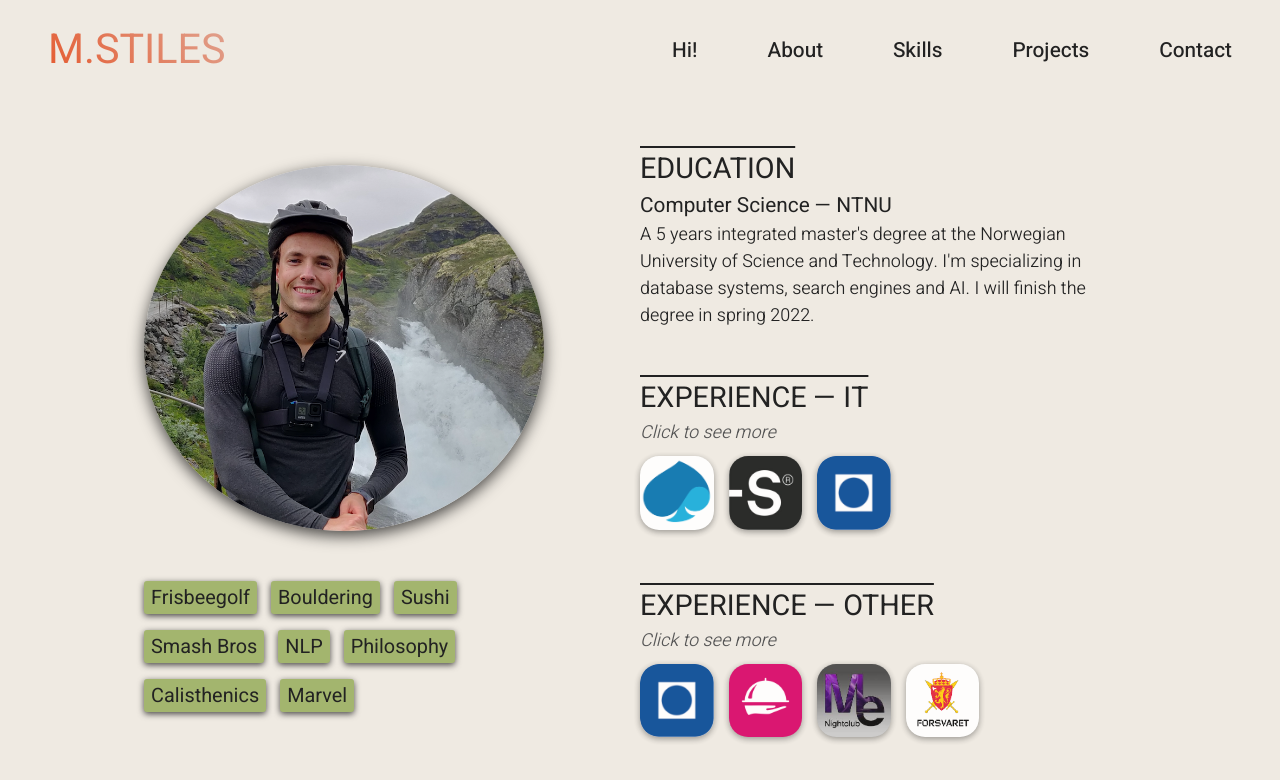
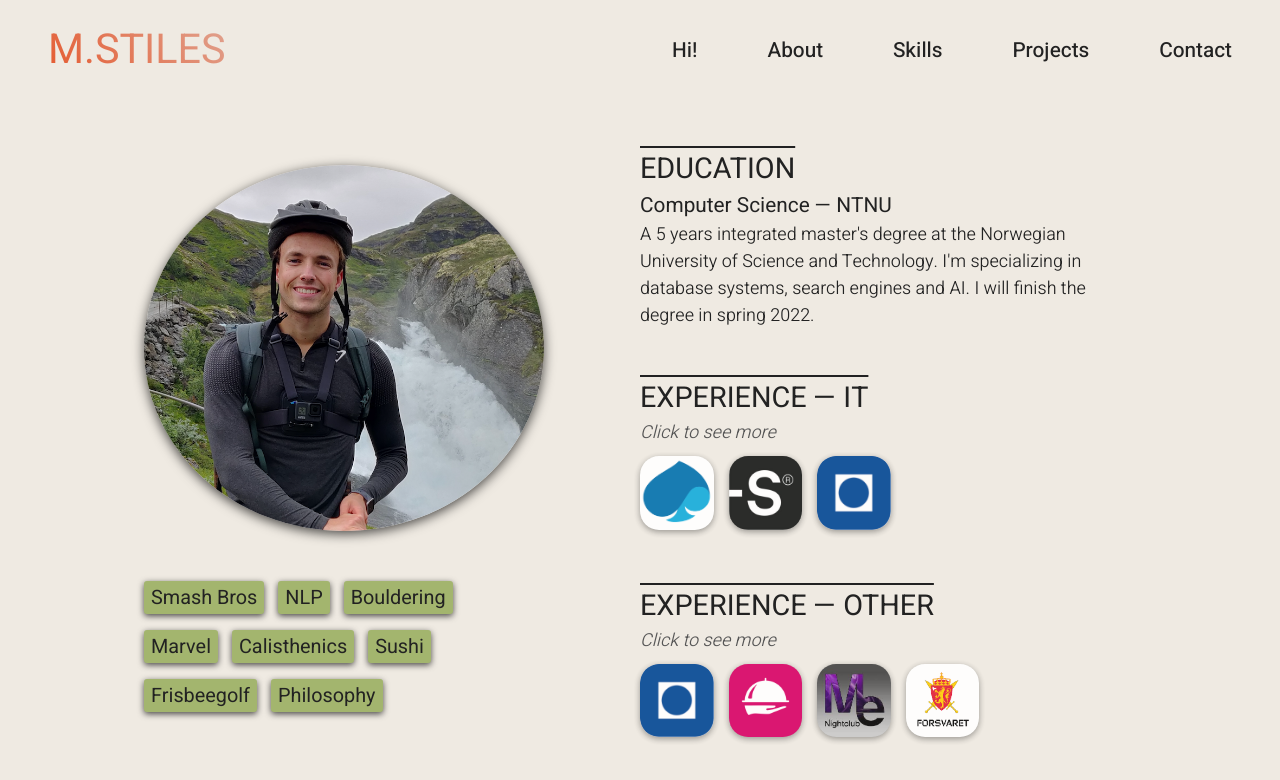
Before and after one commit to martinstiles/Portfolio-2.0, a React (Create React App) app: page /Portfolio-2.0/about in a window 1280 px wide. Shown: the top 780 px of the page. Built offline with nearby package versions, Linux system fonts and the light colour scheme; the HTML template or start-up script is replaced by a standard one.

Commit message:
add and change textual data

```diff
--- a/src/components/about/imageComponent/image.style.scss
+++ b/src/components/about/imageComponent/image.style.scss
@@ -3,14 +3,14 @@
 .profile-img {
     border-radius: 50%;
     max-width: 70%;
-    width: 400px;
-    box-shadow: rgba(0, 0, 0, 0.7) 0px 5px 15px;
+    width: $image-width;
+    box-shadow: rgba(0, 0, 0, 0.7) 0px 3px 12px;
     margin-bottom: 50px;
 }
 
 @media screen and (max-width: $ipad-width) {
     .profile-img {
-        box-shadow: rgba(0, 0, 0, 0.7) 0px 3px 10px;
+        box-shadow: rgba(0, 0, 0, 0.7) 0px 2px 8px;
         margin-top: 0.35em // To avoid shadow going behind navbar
     }
 }
--- a/src/components/common/tags/tags.style.scss
+++ b/src/components/common/tags/tags.style.scss
@@ -2,7 +2,7 @@
 
 .tag-container {
     display: flex;
-    justify-content: left;
+
     flex-wrap: wrap;
 }
 
--- a/src/data/about.data.json
+++ b/src/data/about.data.json
@@ -1,5 +1,5 @@
 {
-    "tags": ["Frisbeegolf", "Bouldering", "Sushi", "Smash Bros", "NLP", "Philosophy", "Calisthenics", "Marvel"],
+    "tags": ["Smash Bros", "NLP", "Bouldering", "Marvel", "Calisthenics", "Sushi", "Frisbeegolf", "Philosophy"],
     "education": {
         "title": "Computer Science — NTNU",
         "duration": "(2017 — 2022)",
@@ -11,16 +11,16 @@
             "name": "Capgemini",
             "job_title": "Software Developer Intern",
             "duration": "June 2021 — July 2021",
-            "description": "For this internship I wanted to experience the consultant world. I worked, in cooperation with my team, on the development of a digital information center for Forsvarsbygg. The purpose of the project was to improve experience for the tenants of Forsvarsbygg and reduce the number of inquiries to their service center. From the work certificate I received: \"Throughout the project Martin has shown to be proficient in the programming languages and frameworks used. The solution delivered by the students provides an excellent foundation for the product that may soon be implemented.\"",
+            "description": "For the last internship during my studies I wanted to experience the world of consultants. I worked, in cooperation with my team, on the development of a digital information center for Forsvarsbygg. The purpose of the project was to improve experience for the tenants of Forsvarsbygg and reduce the number of inquiries to their service center. From the work certificate I received: \"Throughout the project Martin has shown to be proficient in the programming languages and frameworks used. The solution delivered by the students provides an excellent foundation for the product that may soon be implemented.\"",
             "link": "https://www.capgemini.com/no-no/",
-            "keyWords": ["APS.NET", "Figma", "Razor Pages", "CSS", "Episerver CMS", "Scrum", "Azure DevOps"]
+            "keyWords": ["ASP.NET", "Figma", "Razor Pages", "CSS", "Episerver CMS", "Scrum", "Azure DevOps"]
         },
         {
             "company": "strise",
             "name": "Strise",
             "job_title": "Software Developer Intern",
             "duration": "January 2020 — July 2020",
-            "description": "Interning as a front end developer. Strise aims to revolutionize enterprise software, and being a part of the team was a unique experience. I worked part time alongside my studies until May, and then continued as an intern during summer. My tasks naturally included a lot of bug squashing and refactoring, but also implementing new features and creating internal tools for efficiency. An example is making a Slack bot to add previews for links to the Strise products. You can read about that and more in a blogpost I wrote for Strise at the link below.",
+            "description": "This was my first \"real\" internship and I worked as a front-end developer. Strise aims to revolutionize enterprise software, and I could not have found a better place to start my IT career. I worked part time alongside my studies until May, and then continued as an intern during summer. My tasks naturally included a lot of bug squashing and refactoring, but also implementing new features and creating internal tools for efficiency. An example is making a Slack bot to add previews for links to the Strise products. You can read about that and more in a blogpost I wrote for Strise at the link below.",
             "additional_links": [
                 {
                     "alias": "Blogpost",
@@ -52,7 +52,7 @@
             "name": "NTNU",
             "job_title": "Teaching Mentor",
             "duration": "Oktober 2020 - August 2021",
-            "description": "Mentoring a student with a functional disability in the courses TMA4145 - Discrete Mathematics and TDT4113 - Programming Project.",
+            "description": "I was a mentor for a student with a functional disability in the courses \"TMA4145 - Discrete Mathematics\" and \"TDT4113 - Programming Project\".",
             "link": "https://innsida.ntnu.no/veiledning"
         },
         {
@@ -60,7 +60,7 @@
             "name": "Foodora",
             "job_title": "Rider",
             "duration": "March 2019 - November 2019",
-            "description": "Food delivery cyclist. A mix of exercise and income was a great combination for a part time job alongside the studies.",
+            "description": "I worked as a food delivery cyclist, aka \"rider\". Exercising while making money made this a good part time job alongside the studies.",
             "link": "https://www.foodora.com/"
         },
         {
@@ -68,7 +68,7 @@
             "name": "Me",
             "job_title": "Bartender",
             "duration": "June 2018 - July 2019",
-            "description": "Working part time as a bartender was a really fun experiece. And besides, being good at making drinks is a \"surprisingly\" useful skill.",
+            "description": "I worked part time as a bartender and it was a really fun experiece. And besides, being good at making drinks is a \"surprisingly\" useful skill.",
             "link": "https://www.facebook.com/menightclub/"
         },
         {
@@ -76,7 +76,7 @@
             "name": "Norwegian Army",
             "job_title": "Tactical Command Assistant",
             "duration": "July 2016 - July 2017",
-            "description": "One year in the Norwegian Air Defence Battalion, honing both self discipline and communication skills.",
+            "description": "I was in the Norwegian Air Defence Battalion for one year, honing both self discipline and communication skills.",
             "link": "https://www.forsvaret.no/om-forsvaret/organisasjon/luftforsvaret"
         }
     ]
--- a/src/static/_variables.scss
+++ b/src/static/_variables.scss
@@ -35,3 +35,4 @@ $ipad-width: 1200px;
 
 // Div
 $navbar-height: 100px;
+$image-width: 400px;
--- a/src/style.scss
+++ b/src/style.scss
@@ -78,7 +78,7 @@ body::-webkit-scrollbar-thumb {
     width: 50%;
 
     .about-tag-container {
-        width: 400px;
+        width: $image-width;
     }
 }
 
--- a/src/views/skills.js
+++ b/src/views/skills.js
@@ -4,7 +4,7 @@ import '../style.scss'
 const Skills = () => {
     return (
         <div className="main-container">
-            <h1> Skills </h1>
+            <h1 style={{fontFamily: "'Libre Baskerville', serif", fontStyle: "italic"}}> Coming soon </h1>
         </div>
     )
 }
```
Also changed, not shown: 1 other file (tests, documents, lock files or other folders).
